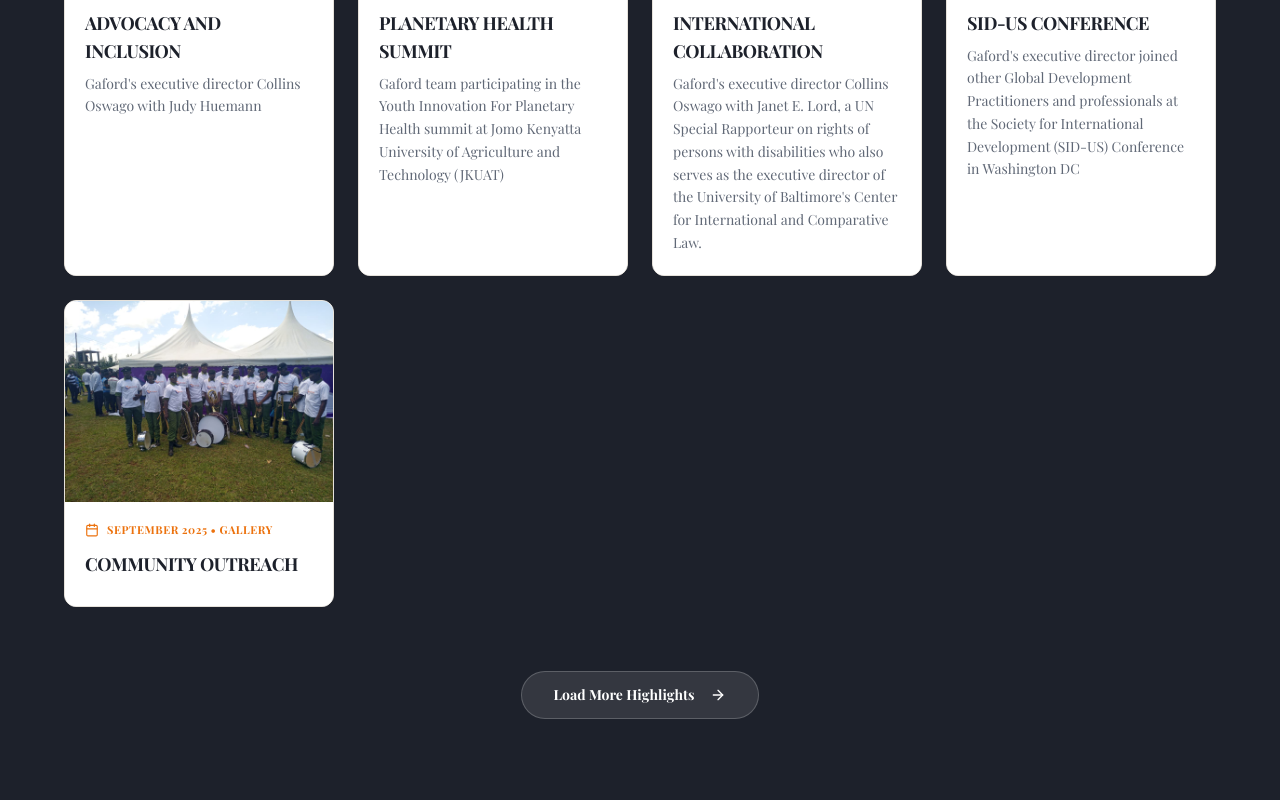
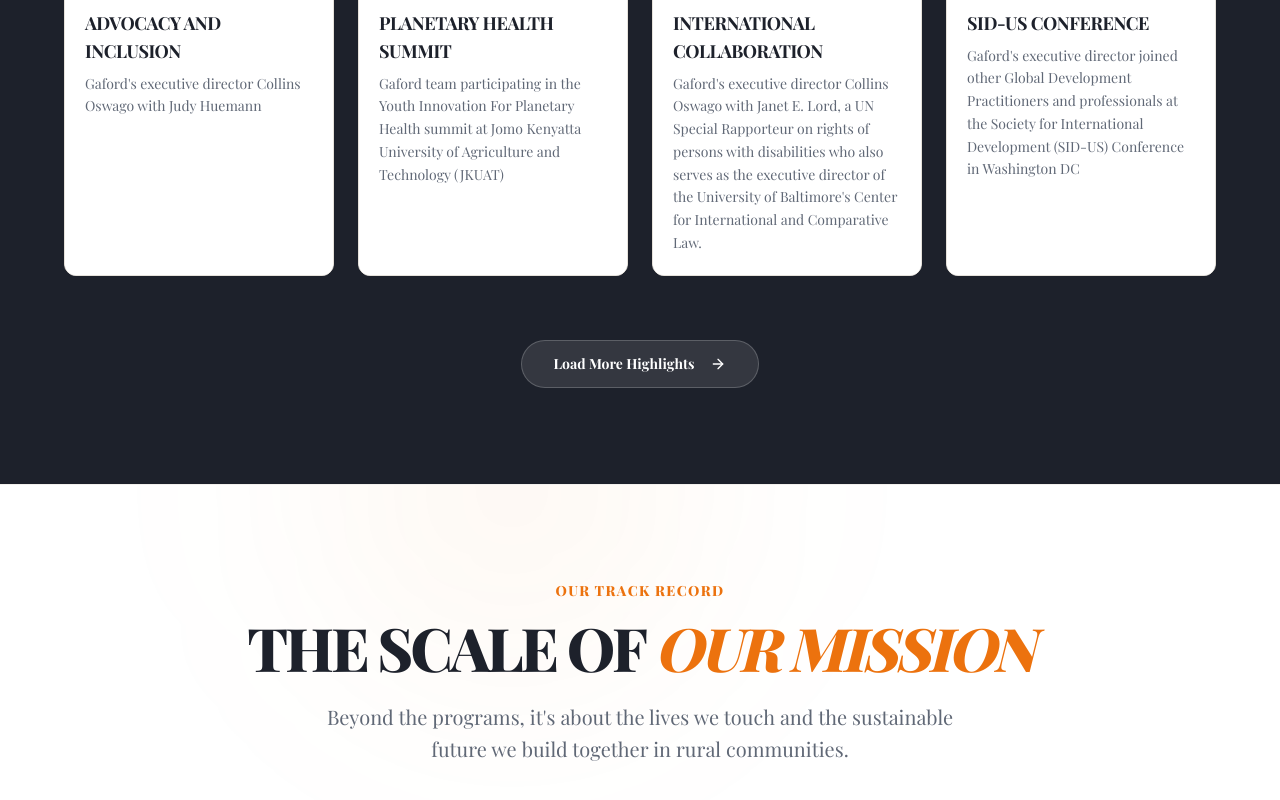
Before and after one commit to JosephOkumu/Gaford, a React (Vite) app in the folder frontend/: page /programs in a window 1280 px wide. Shown: the part 2021-2821 px from the top of the page. Built offline with nearby package versions, Linux system fonts and the light colour scheme; a web font is replaced by a local one.

Commit message:
chore: modify gallery load more button

```diff
--- a/frontend/src/pages/Programs.tsx
+++ b/frontend/src/pages/Programs.tsx
@@ -1,4 +1,5 @@
-import { motion } from "framer-motion";
+import { useState } from "react";
+import { motion, AnimatePresence } from "framer-motion";
 import {
     Heart,
     GraduationCap,
@@ -79,6 +80,9 @@
 ];
 
 const Programs = () => {
+    const [showAll, setShowAll] = useState(false);
+    const visibleHighlights = showAll ? highlights : highlights.slice(0, 8);
+
     return (
         <div className="bg-background">
             {/* Hero Section */}
@@ -168,13 +172,14 @@
                     </motion.div>
 
                     <div className="grid grid-cols-1 md:grid-cols-2 lg:grid-cols-4 gap-6">
-                        {highlights.map((item, index) => (
+                        <AnimatePresence>
+                            {visibleHighlights.map((item, index) => (
                                 <motion.div
                                     key={index}
                                     initial={{ opacity: 0, y: 30 }}
                                     whileInView={{ opacity: 1, y: 0 }}
                                     viewport={{ once: true }}
-                                transition={{ delay: index * 0.1, duration: 0.5 }}
+                                    transition={{ delay: (index % 4) * 0.1, duration: 0.5 }}
                                     className="group bg-card border border-border rounded-xl overflow-hidden hover:shadow-xl transition-shadow duration-300 flex flex-col h-full text-foreground"
                                 >
                                     <div className="aspect-[4/3] overflow-hidden">
@@ -190,19 +195,28 @@
                                             <span className="text-[11px] font-bold uppercase tracking-wider">{item.date} • {item.type}</span>
                                         </div>
                                         <h3 className="text-lg font-bold mb-2 uppercase tracking-tight">{item.title}</h3>
+                                        {item.description && (
                                             <p className="text-sm text-muted-foreground leading-relaxed font-medium">
                                                 {item.description}
                                             </p>
+                                        )}
                                     </div>
                                 </motion.div>
                             ))}
+                        </AnimatePresence>
                     </div>
 
+                    {!showAll && highlights.length > 8 && (
                         <div className="mt-16 text-center">
-                        <Button variant="outline" className="rounded-full px-8 h-12 font-bold border-white/20 text-white bg-white/10 hover:bg-white/20 transition-all transition-colors group shadow-none">
+                            <Button
+                                onClick={() => setShowAll(true)}
+                                variant="outline"
+                                className="rounded-full px-8 h-12 font-bold border-white/20 text-white bg-white/10 hover:bg-white/20 transition-all transition-colors group shadow-none"
+                            >
                                 Load More Highlights <ArrowRight size={18} className="ml-2 group-hover:translate-x-1 transition-transform" />
                             </Button>
                         </div>
+                    )}
                 </div>
             </section>
 
```
Lines whose indentation alone changed are shown as unchanged.
